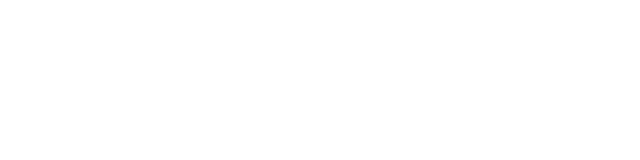
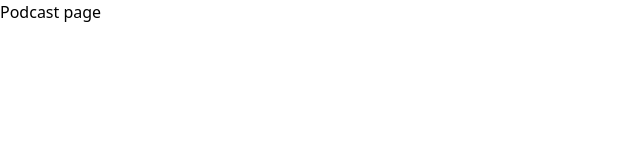
Before and after one commit to juliramon/challenge-cc-itx, a React (Create React App) app: page /podcasts/1 in a window 1280 px wide. Before the commit this address had no page. Shown: the top 160 px of the page, without its empty margins (0-640 px from the left). Built offline with nearby package versions, Linux system fonts and the light colour scheme.

Commit message:
add: front --> load podcast view when clicking on a podcast item from the list

```diff
--- a/src/App.js
+++ b/src/App.js
@@ -4,6 +4,7 @@ import { createSyncStoragePersister } from "@tanstack/query-sync-storage-persist
 
 import { Routes, Route } from "react-router-dom";
 import Podcasts from "./pages/Podcasts";
+import Podcast from "./pages/Podcast";
 
 const App = () => {
   const cacheTime = 60 * 24 * (60 * 1000); // 24 hours
@@ -29,9 +30,8 @@ const App = () => {
     <main className="app">
       <QueryClientProvider client={queryClient}>
         <Routes>
-          <Route>
-            <Route index element={<Podcasts />} />
-          </Route>
+          <Route index path="/" element={<Podcasts />} />
+          <Route path="podcasts/:id" element={<Podcast />} />
         </Routes>
       </QueryClientProvider>
     </main>
--- a/src/components/miniatures/Podcast.jsx
+++ b/src/components/miniatures/Podcast.jsx
@@ -9,9 +9,10 @@ const Podcast = ({ data }) => {
   const images = data["im:image"];
   const image = checkElementImages(images);
   const artist = data["im:artist"] ? data["im:artist"].label : "-";
+  const id = data["id"]?.["attributes"]?.["im:id"];
 
   return (
-    <Link href={`#`} className="w-full pt-10 h-full block">
+    <Link to={`/podcasts/${id}`} className="w-full pt-10 h-full block">
       <div className="border border-gray-200 rounded p-6 h-full shadow-md">
         {images.length === 0 || image === null ? (
           <AvatarSkeleton />
--- a/src/pages/Podcast.jsx
+++ b/src/pages/Podcast.jsx
@@ -1,7 +1,7 @@
 import React from "react";
 
 const Podcast = () => {
-  return <div></div>;
+  return <div>Podcast page</div>;
 };
 
 export default Podcast;
--- a/src/pages/Podcasts.jsx
+++ b/src/pages/Podcasts.jsx
@@ -55,7 +55,7 @@ const Podcasts = () => {
     <section className="py-12">
       <div className="container">
         <div className="border-b border-slate-300 pb-4">
-          <Link href={"#"} title="Podcaster">
+          <Link to={"#"} title="Podcaster">
             <h1>Podcaster</h1>
           </Link>
         </div>
```
